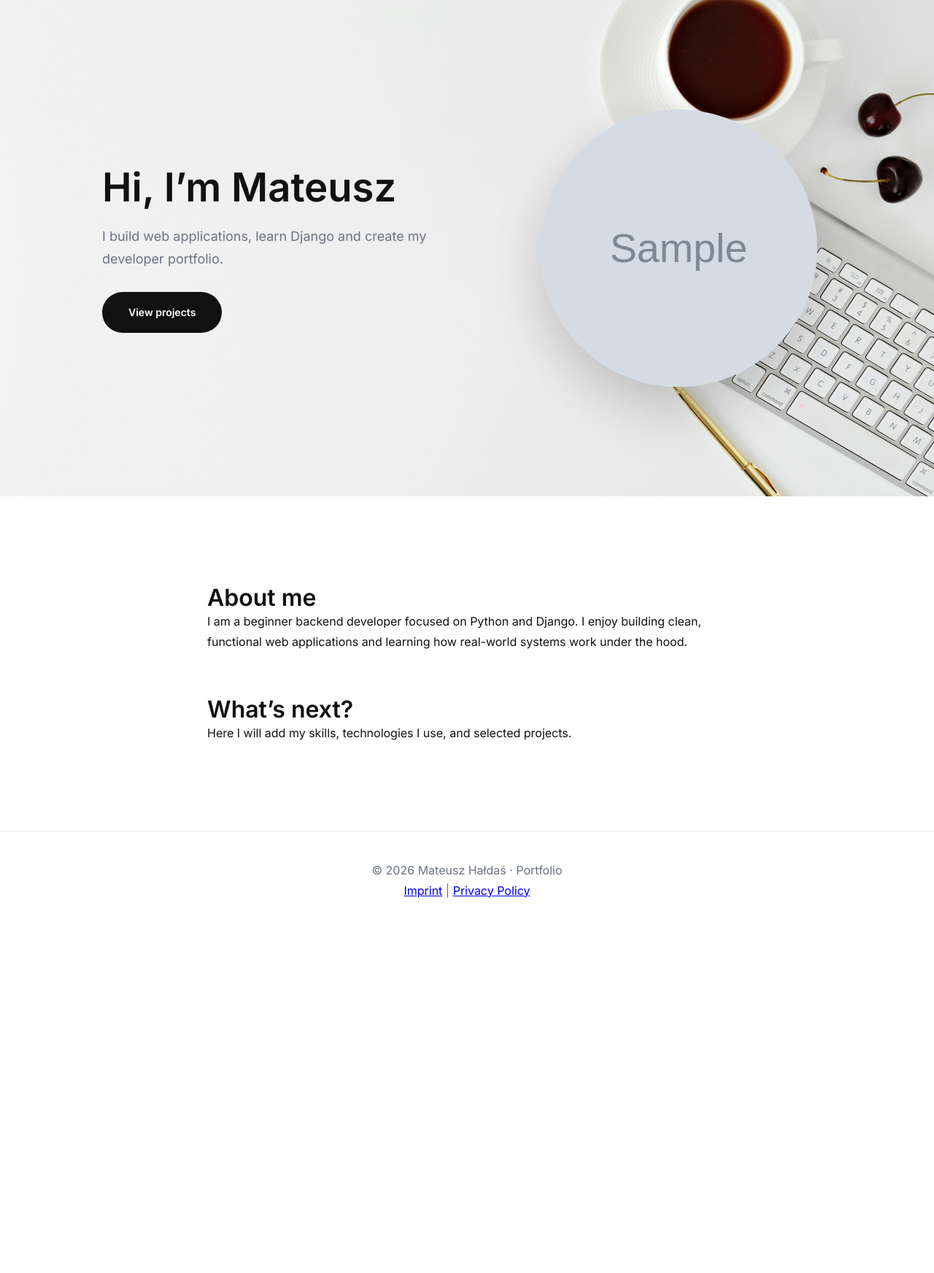
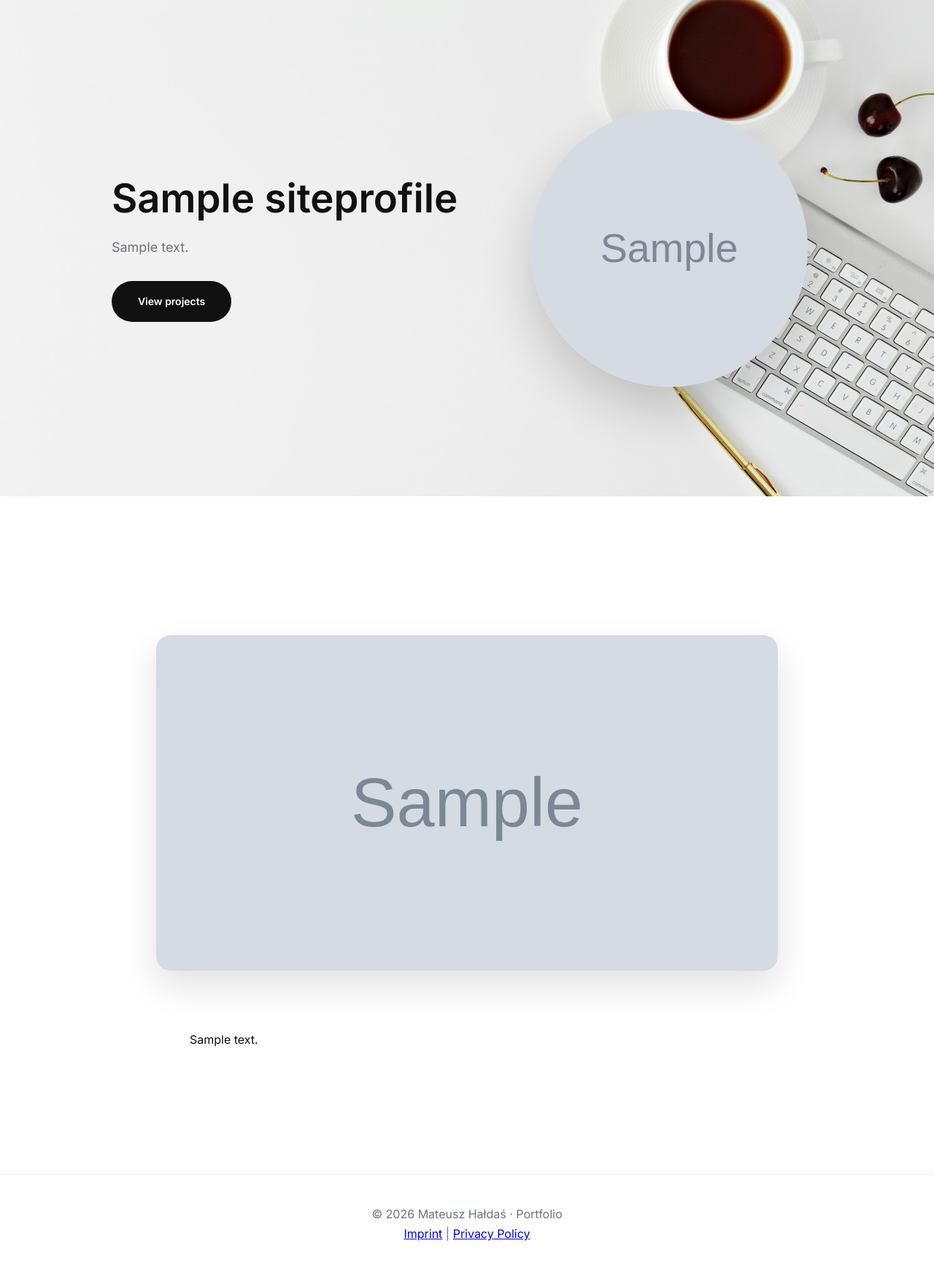
Before and after one commit to Ex333/portfolio, a Django app: page / in a window 1280 px wide. Shown: the part 83-1827 px from the top of the page at 73% size. Before the commit the page ends 1313 px from the top, so only its background shows below. Run offline with Django 5.2, Linux system fonts and the light colour scheme; tables that the repository leaves empty hold one stand-in row (values such as "Sample post"); grey boxes marked "Sample" are stand-in pictures.

Commit message:
Home view has beed modified

```diff
--- a/portfolio/models.py
+++ b/portfolio/models.py
@@ -25,6 +25,44 @@ class SiteProfile(models.Model):
 
     def __str__(self):
         return "Site Profile"
+# ==========================
+# HOME PAGE (DYNAMIC BLOCKS)
+# ==========================
+
+class HomePage(models.Model):
+    title = models.CharField(max_length=200, default="Home")
+
+    def __str__(self):
+        return self.title
+
+
+class HomeBlock(models.Model):
+    page = models.ForeignKey(
+        HomePage,
+        related_name="blocks",
+        on_delete=models.CASCADE
+    )
+
+    order = models.PositiveIntegerField(default=0)
+
+    text = models.TextField(
+        blank=True,
+        help_text="Optional text content"
+    )
+
+    image = models.ImageField(
+        upload_to="home/blocks/",
+        blank=True,
+        null=True
+    )
+
+    alt_text = models.CharField(max_length=200, blank=True)
+
+    class Meta:
+        ordering = ["order"]
+
+    def __str__(self):
+        return f"Home Block {self.order} for {self.page.title}"
 
 class Project(models.Model):
     title = models.CharField(max_length=200)
--- a/portfolio/views.py
+++ b/portfolio/views.py
@@ -7,6 +7,7 @@ from .models import (
     IndustrialPage,
     AboutPage,
     AboutBlock,
+    HomePage,
 
 )
 
@@ -14,10 +15,14 @@ from .models import (
 # BASIC PAGES
 # ==========================
 
+
 def home(request):
     profile = SiteProfile.objects.first()
+    page = HomePage.objects.first()
+
     return render(request, "home.html", {
-        "profile": profile
+        "profile": profile,
+        "page": page
     })
 
 
--- a/templates/home.html
+++ b/templates/home.html
@@ -5,20 +5,36 @@
 
 {% block content %}
 
-<!-- HERO SECTION -->
+<!-- ==============================
+     HERO SECTION
+================================ -->
 <section class="hero-home">
 
   <div class="hero-home-container">
 
     <!-- LEFT SIDE -->
     <div class="hero-left">
-      <h1>Hi, I’m Mateusz</h1>
+
+      <h1>
+        {% if profile %}
+          {{ profile.hero_title }}
+        {% else %}
+          Hi, I’m Mateusz
+        {% endif %}
+      </h1>
 
       <p>
-        I build web applications, learn Django and create my developer portfolio.
+        {% if profile %}
+          {{ profile.hero_description }}
+        {% else %}
+          I build web applications, learn Django and create my developer portfolio.
+        {% endif %}
       </p>
 
-      <a href="{% url 'projects' %}" class="btn">View projects</a>
+      <a href="{% url 'projects' %}" class="btn">
+        View projects
+      </a>
+
     </div>
 
     <!-- RIGHT SIDE (PHOTO) -->
@@ -37,24 +53,35 @@
 </section>
 
 
-<!-- ABOUT SECTION -->
-<section class="section">
-  <div class="container">
-    <h2>About me</h2>
+<!-- ==============================
+     DYNAMIC HOME BLOCKS
+================================ -->
+{% if page %}
+<section class="industrial-section">
+  <div class="industrial-container">
 
-    <p>
-      I am a beginner backend developer focused on Python and Django.
-      I enjoy building clean, functional web applications and learning
-      how real-world systems work under the hood.
-    </p>
+    {% for block in page.blocks.all %}
 
-    <h2 style="margin-top:60px;">What’s next?</h2>
+      {% if block.image %}
+        <div class="industrial-image">
+          <img src="{{ block.image.url }}" alt="{{ block.alt_text|default:'' }}">
+        </div>
+      {% endif %}
 
-    <p>
-      Here I will add my skills, technologies I use, and selected projects.
-    </p>
+      {% if block.text %}
+        <div class="industrial-text">
+          {{ block.text|linebreaks }}
+        </div>
+      {% endif %}
+
+    {% empty %}
+      <div class="industrial-text" style="text-align:center;">
+        <p>Content coming soon.</p>
+      </div>
+    {% endfor %}
 
   </div>
 </section>
+{% endif %}
 
 {% endblock %}
```
Also changed, not shown: portfolio/admin.py (+13 -0 lines), media/home/blocks/laptop.jpg (added), portfolio/migrations/0006_homepage_homeblock.py (added).
